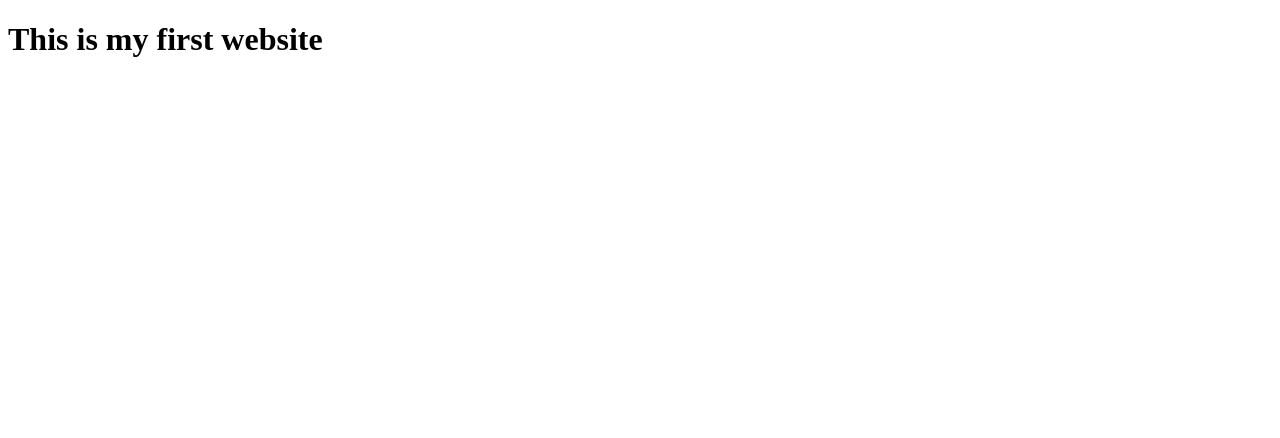
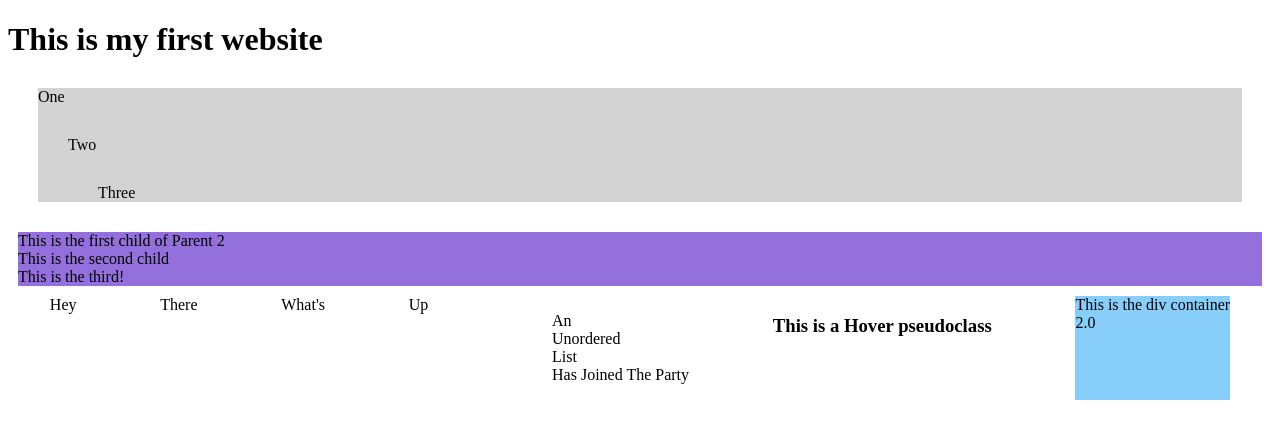
Before and after one commit to mariyumhossain/firstwebsite, a plain HTML site: page index.html in a window 1280 px wide. Drawn offline with Linux system fonts and the light colour scheme.

Commit message:
added css changes

```diff
--- a/index.html
+++ b/index.html
@@ -1,13 +1,67 @@
 <!DOCTYPE html>
 <html>
 <head>
-    <title>
-        First Website
+    <link href="style.css" rel="stylesheet"/>
+    <title >
+        My First Website
     </title>
 </head>
 <body>
+
     <h1>
         This is my first website
     </h1>
+
+    <div>
+        <div class="home">
+            One
+            <div class="home">
+                Two
+                <div class="home">
+                    Three
+
+                </div>
+
+            </div>
+        </div>
+    </div>
+
+    <div id="parent">
+        <div>
+            This is the first child of Parent 2
+            <div>
+                This is the second child
+                <div>
+                    This is the third!
+
+                </div>
+            </div>
+        </div>
+    </div>
+
+    <div class="flex-container">
+    <div> Hey </div>
+    <div> There </div>
+    <div> What's </div>
+    <div> Up</div>
+
+    <ul class="unorderedList">
+        <li>An</li>
+        <li>Unordered</li>
+        <li>List</li>
+        <li>Has Joined The Party</li>
+
+    </ul>
+    <h3>
+        This is a Hover pseudoclass
+    </h3>
+    <div class="container">
+        <div>
+            This is the div container
+            <div>
+                2.0
+            </div>
+        </div>
+    </div>
 </body>
 </html>
--- /dev/null
+++ b/style.css
@@ -0,0 +1,30 @@
+.home {
+    background-color: lightgrey;
+    margin: 30px
+}
+
+#parent{
+    background-color: mediumpurple;
+    margin: 10px
+}
+
+.flex-container{
+    display: flex;
+    flex-direction: row;
+    justify-content: space-around;
+}
+
+.unorderedList{
+    list-style-type: none;
+}
+
+h3:hover{
+    color: lightgreen;
+}
+
+.container{
+    width: 150;
+    overflow: scroll;
+    background-color: lightskyblue;
+
+}
```
